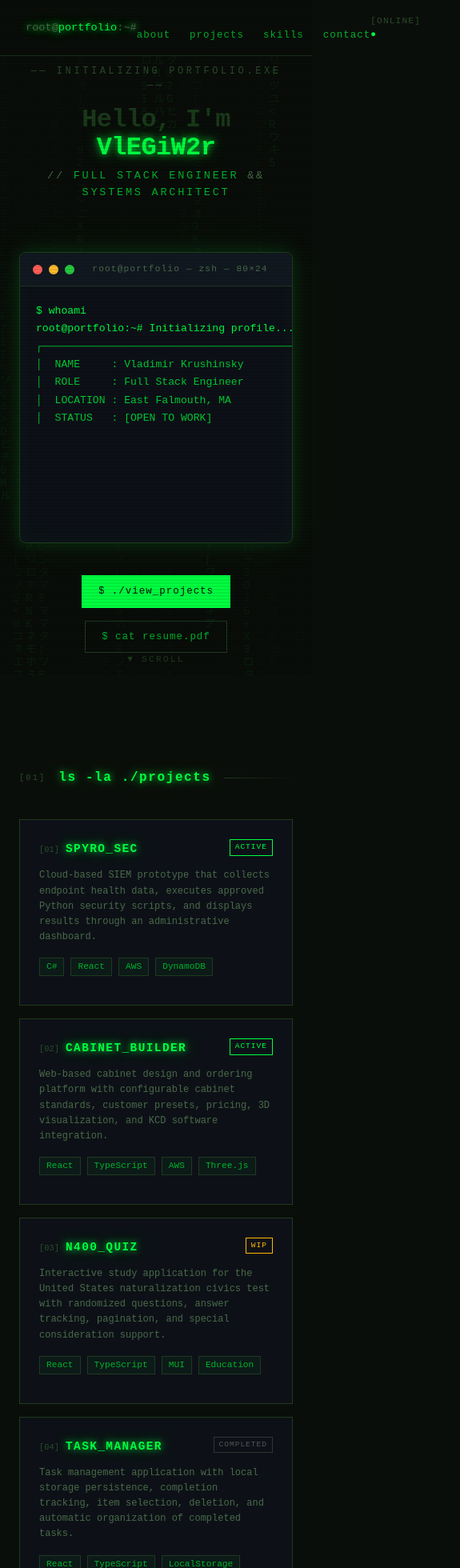
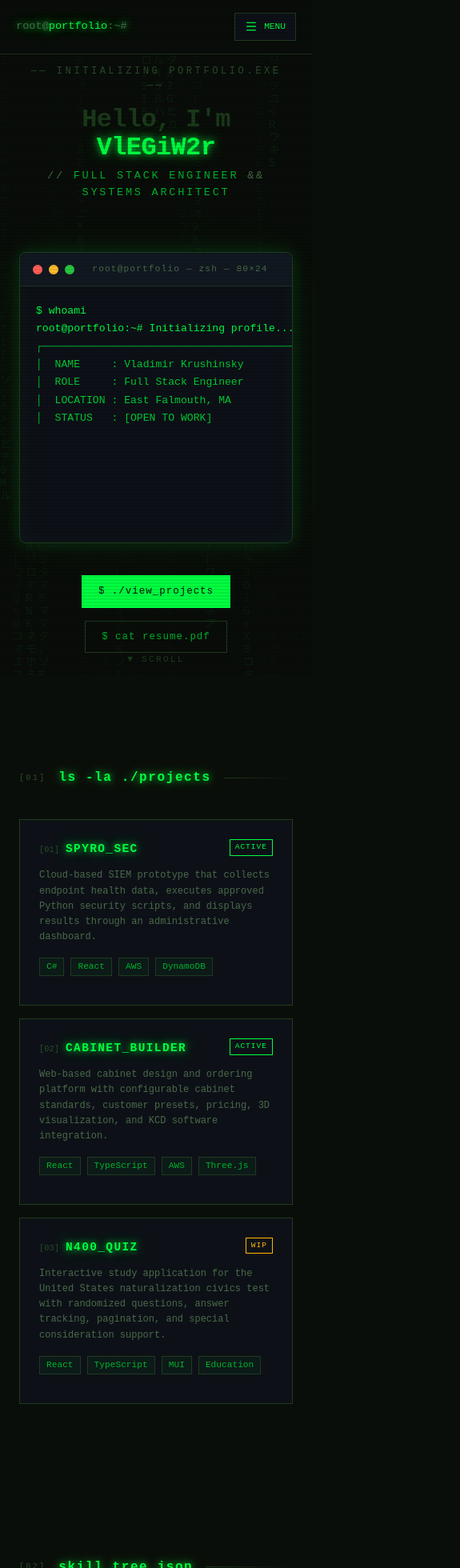
Before and after one commit to vladgray777/vladweb-portfolio, a React (Vite) app: page / in a window 390 px wide. Shown: the top 1960 px of the page at 80% size, 575 px wide, since content can reach past the window. Built offline with nearby package versions, Linux system fonts and the light colour scheme.

Commit message:
update resume

```diff
--- a/src/components/Contact.tsx
+++ b/src/components/Contact.tsx
@@ -123,7 +123,7 @@ export default function Contact() {
 
           {/* Email */}
           <div
-            className="flex items-center gap-3"
+            className="flex flex-col sm:flex-row sm:items-center gap-3"
             style={{ marginBottom: 16 }}
           >
             <span
@@ -156,7 +156,7 @@ export default function Contact() {
 
           {/* Message */}
           <div
-            className="flex items-center gap-3"
+            className="flex flex-col sm:flex-row sm:items-center gap-3"
             style={{ marginBottom: 16 }}
           >
             <span
@@ -174,6 +174,7 @@ export default function Contact() {
               name="message"
               required
               placeholder="send message..."
+              className="w-full min-w-0"
               style={{
                 flex: 1,
                 background: "transparent",
@@ -189,6 +190,7 @@ export default function Contact() {
             <button
               type="submit"
               disabled={sending}
+              className="w-full sm:w-auto"
               style={{
                 padding: "6px 14px",
                 border: "1px solid #00ff41",
@@ -243,7 +245,7 @@ export default function Contact() {
         )}
 
         <div
-          className="flex gap-6 mt-8"
+          className="flex flex-col sm:flex-row sm:items-center gap-3"
           style={{
             borderTop: "1px solid #1a2e1a",
             paddingTop: 20,
--- a/src/components/Footer.tsx
+++ b/src/components/Footer.tsx
@@ -1,9 +1,25 @@
 export default function Footer() {
+
+  const scrollToTop = () => {
+    window.scrollTo({
+      top: 0,
+      behavior: 'smooth'
+    })
+  }
+
   return (
+
     <footer
       className="relative py-10 px-6 text-center"
       style={{ zIndex: 1, borderTop: "1px solid #1a2e1a" }}
     >
+       <div
+      onClick={() => scrollToTop()}
+        className="cursor-blink mb-1"
+        style={{ color: "#1f3a1f", fontSize: "0.7rem", letterSpacing: "0.2em" }}
+      >
+        ▲ Go Up
+      </div>
       <div
         style={{
           fontSize: "0.65rem",
--- a/src/components/Hero.tsx
+++ b/src/components/Hero.tsx
@@ -34,6 +34,7 @@ export default // ─── Hero section ─────────────
   });
 
   return (
+
     <section
       id="about"
       className="relative min-h-screen flex flex-col items-center justify-center px-6 pt-20 pb-12"
--- a/src/components/Nav.tsx
+++ b/src/components/Nav.tsx
@@ -1,46 +1,164 @@
-export default // ─── Nav ──────────────────────────────────────────────────────────────────────
-  function Nav() {
+import { useState } from "react"
+import { Menu, X } from "lucide-react"
+
+export default function Nav() {
   const links = ["about", "projects", "skills", "contact"]
+  const [menuOpen, setMenuOpen] = useState(false)
+
   return (
     <nav
-      className="fixed top-0 left-0 right-0 z-50 flex items-center justify-between px-8 py-4"
+      className="fixed top-0 left-0 right-0 z-50"
       style={{
         background: "rgba(10,14,10,0.9)",
         backdropFilter: "blur(12px)",
         borderBottom: "1px solid #1a2e1a",
       }}
     >
+      <div className="flex items-center justify-between px-5 sm:px-8 py-4">
+        {/* Logo */}
         <div
+          className="text-glow"
           style={{
             fontFamily: "monospace",
             fontSize: "0.85rem",
             color: "#00ff41",
           }}
-        className="text-glow"
         >
           <a href="/">
             <span style={{ color: "#4a6a4a" }}>root@</span>
             <span>portfolio</span>
             <span style={{ color: "#4a6a4a" }}>:~#</span>
           </a>
+        </div>
 
-      </div>
-      <div className="flex gap-6">
-        {links.map((l) => (
+        {/* Desktop links */}
+        <div className="hidden md:flex gap-6">
+          {links.map((link) => (
             <a
-            key={l}
-            href={`/#${l}`}
+              key={link}
+              href={`/#${link}`}
               className="nav-link"
-            style={{ fontSize: "0.78rem", letterSpacing: "0.08em" }}
+              style={{
+                fontSize: "0.78rem",
+                letterSpacing: "0.08em",
+              }}
             >
-            {l}
+              {link}
             </a>
           ))}
         </div>
+
+        {/* Desktop online */}
         <div
-        style={{ fontSize: "0.7rem", color: "#2a4a2a", letterSpacing: "0.1em" }}
+          className="hidden md:block"
+          style={{
+            fontSize: "0.7rem",
+            color: "#2a4a2a",
+            letterSpacing: "0.1em",
+          }}
         >
           [ONLINE] <span style={{ color: "#00ff41" }}>●</span>
+        </div>
+
+        {/* Mobile hamburger */}
+        <button
+          onClick={() => setMenuOpen(!menuOpen)}
+          className="md:hidden flex items-center gap-2 px-3 py-2 transition"
+          style={{
+            border: "1px solid #1f3a1f",
+            color: "#00ff41",
+            fontFamily: "monospace",
+            fontSize: "0.7rem",
+            background: "#0d1117",
+          }}
+        >
+          {menuOpen ? <X size={16} /> : <Menu size={16} />}
+
+          <span>{menuOpen ? "CLOSE" : "MENU"}</span>
+        </button>
+      </div>
+
+      {/* Mobile menu */}
+      <div
+        className={`
+          md:hidden overflow-hidden transition-all duration-300
+          ${menuOpen ? "max-h-96 opacity-100" : "max-h-0 opacity-0"}
+        `}
+        style={{
+          borderTop: menuOpen ? "1px solid #1a2e1a" : "none",
+          background: "rgba(10,14,10,0.98)",
+        }}
+      >
+        <div className="px-5 py-5 font-mono">
+          <div
+            className="mb-4"
+            style={{
+              fontSize: "0.65rem",
+              color: "#2a4a2a",
+              letterSpacing: "0.1em",
+            }}
+          >
+            // SELECT_DESTINATION
+          </div>
+
+          <div className="flex flex-col">
+            {links.map((link, index) => (
+              <a
+                key={link}
+                href={`/#${link}`}
+                onClick={() => setMenuOpen(false)}
+                className="group flex items-center justify-between py-3"
+                style={{
+                  borderBottom: "1px solid #142414",
+                  color: "#4a6a4a",
+                }}
+              >
+                <div className="flex items-center gap-3">
+                  <span
+                    style={{
+                      color: "#214521",
+                      fontSize: "0.65rem",
+                    }}
+                  >
+                    0{index + 1}
+                  </span>
+
+                  <span
+                    className="group-hover:text-green-400 transition"
+                    style={{
+                      fontSize: "0.8rem",
+                      letterSpacing: "0.08em",
+                    }}
+                  >
+                    /{link}
+                  </span>
+                </div>
+
+                <span
+                  className="opacity-0 group-hover:opacity-100 transition"
+                  style={{ color: "#00ff41" }}
+                >
+                  →
+                </span>
+              </a>
+            ))}
+          </div>
+
+          <div
+            className="mt-5 flex justify-between"
+            style={{
+              fontSize: "0.62rem",
+              letterSpacing: "0.1em",
+              color: "#2a4a2a",
+            }}
+          >
+            <span>STATUS</span>
+
+            <span>
+              [ONLINE] <span style={{ color: "#00ff41" }}>●</span>
+            </span>
+          </div>
+        </div>
       </div>
     </nav>
   )
--- a/src/components/Projects.tsx
+++ b/src/components/Projects.tsx
@@ -26,14 +26,14 @@ const projects = [
     status: "WIP",
     stars: 0,
   },
-  {
-    id: "04",
-    name: "TASK_MANAGER",
-    desc: "Task management application with local storage persistence, completion tracking, item selection, deletion, and automatic organization of completed tasks.",
-    tags: ["React", "TypeScript", "LocalStorage", "CSS"],
-    status: "COMPLETED",
-    stars: 0,
-  },
+  // {
+  //   id: "04",
+  //   name: "TASK_MANAGER",
+  //   desc: "Task management application with local storage persistence, completion tracking, item selection, deletion, and automatic organization of completed tasks.",
+  //   tags: ["React", "TypeScript", "LocalStorage", "CSS"],
+  //   status: "COMPLETED",
+  //   stars: 0,
+  // },
 ]
 
 export default function Projects() {
--- a/src/components/Skills.tsx
+++ b/src/components/Skills.tsx
@@ -10,7 +10,7 @@ const skillGroups = [
       { name: "C#", level: 75 },
       { name: "Python", level: 72 },
       { name: "Java", level: 65 },
-      { name: "VB / VBS", level: 88 },
+      // { name: "VB / VBS", level: 88 },
     ],
   },
   {
--- a/src/pages/Resume.tsx
+++ b/src/pages/Resume.tsx
@@ -102,7 +102,7 @@ function Resume() {
 
           <div className="p-6 md:p-10">
             <p className="mb-2 font-mono text-sm text-green-500">
-              {"// SOFTWARE DEVELOPER + CYBERSECURITY SPECIALIST"}
+              {"// SOFTWARE DEVELOPER + CYBERSECURITY PRACTITIONER"}
             </p>
 
             <h1 className="text-4xl font-bold tracking-tight text-white md:text-6xl">
```
Also changed, not shown: 1 other file (tests, documents, lock files or other folders). Lines whose indentation alone changed are shown as unchanged.
